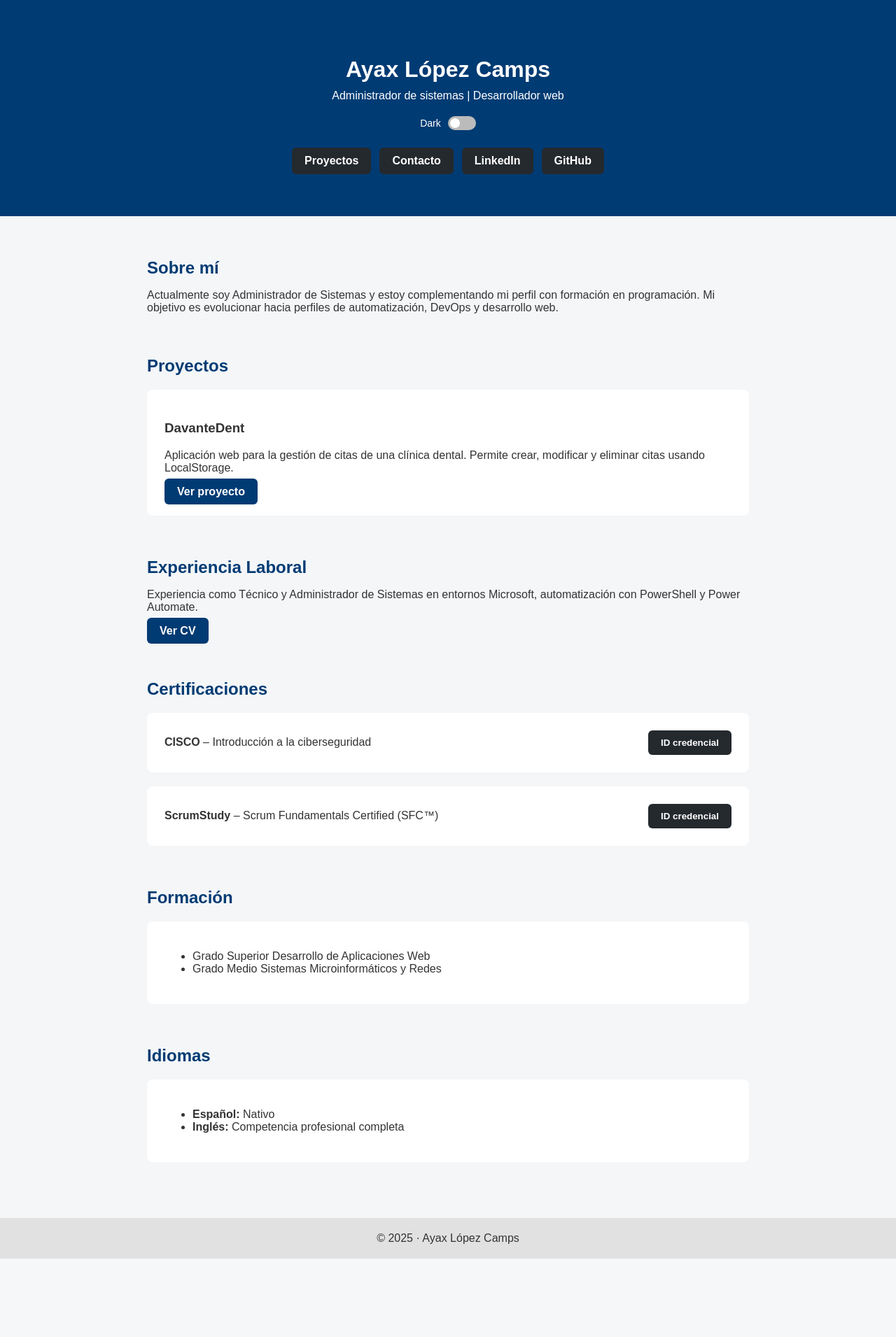
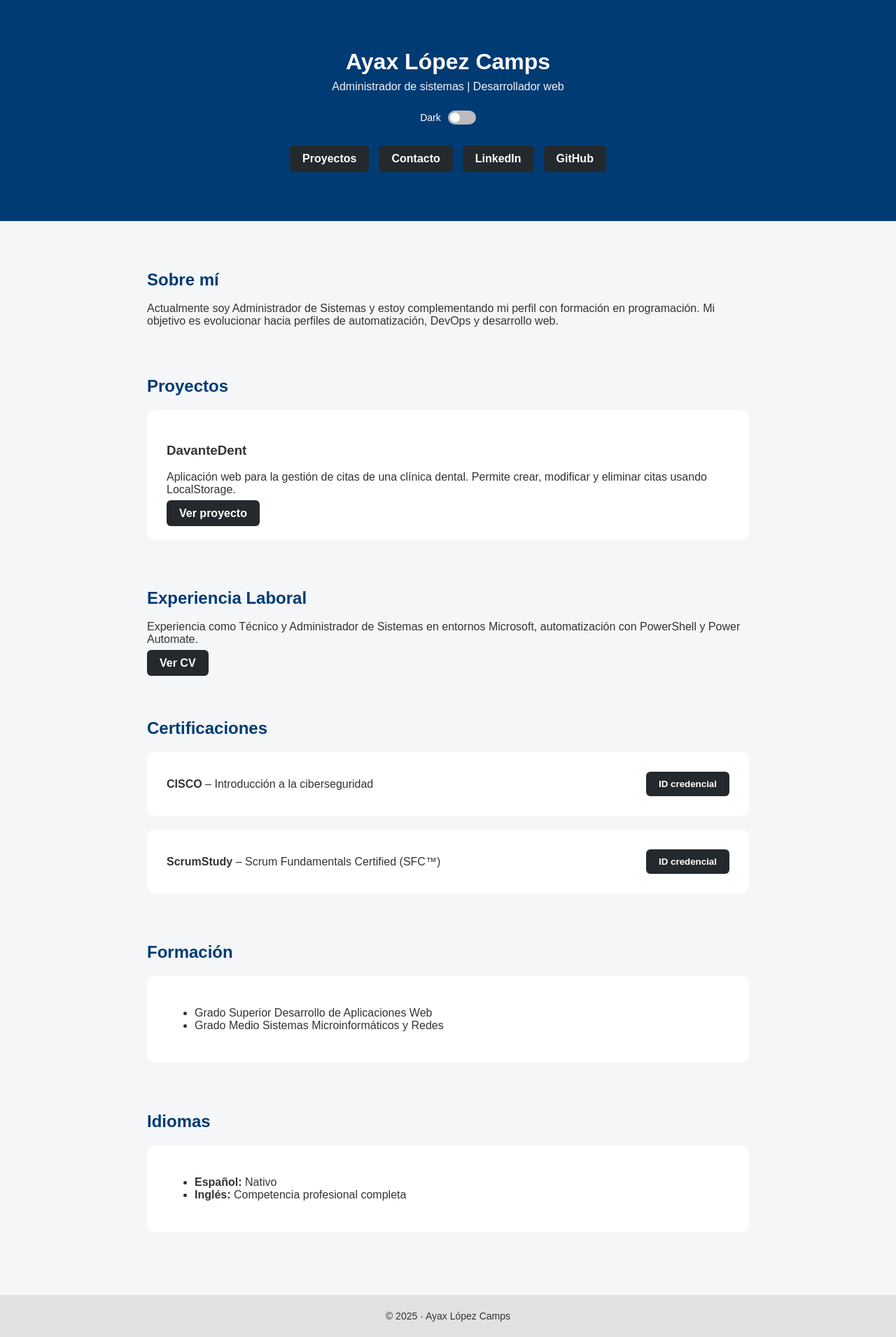
Before and after one commit to Ayaxlc/Ayaxlc.github.io, a PHP site: page / in a window 1280 px wide. Shown: the whole page at 70% size. Before the commit the page ends 1799 px from the top, so only its background shows below. Run offline with PHP 8.4, Linux system fonts and the light colour scheme.

Commit message:
Update style.css

```diff
--- a/style.css
+++ b/style.css
@@ -19,20 +19,21 @@ body {
    =============================== */
 
 .hero {
-    background-color: #003b73; /* Deep Ocean Blue */
+    background-color: #003b73; /* Deep Ocean */
     color: white;
+    padding: 70px 20px;
     text-align: center;
-    padding: 60px 20px;
-    position: relative;
 }
 
 .hero h1 {
-    margin-bottom: 10px;
+    margin: 0 0 8px 0;
+    font-size: 32px;
 }
 
 .hero p {
     margin: 0;
     font-size: 16px;
+    opacity: 0.95;
 }
 
 /* ===============================
@@ -40,22 +41,22 @@ body {
    =============================== */
 
 .hero-buttons {
-    margin-top: 25px;
+    margin-top: 30px;
     display: flex;
     justify-content: center;
-    gap: 12px;
+    gap: 14px;
     flex-wrap: wrap;
 }
 
 /* ===============================
-   BOTONES GENERALES
+   BOTONES (UNIFICADOS)
    =============================== */
 
 .btn {
     text-decoration: none;
     padding: 10px 18px;
     border-radius: 6px;
-    background-color: #24292e;
+    background-color: #24292e; /* MISMO COLOR PARA TODOS */
     color: white;
     font-weight: 600;
     border: none;
@@ -68,19 +69,10 @@ body {
     transform: translateY(-1px);
 }
 
-/* Botón azul (Ver proyecto / Ver CV) */
-.btn-project {
-    background-color: #003b73;
-}
-
-.btn-project:hover {
-    background-color: #00264d;
-}
-
-/* Botón credencial */
+/* Ya no diferenciamos colores */
+.btn-project,
 .btn-credential {
     background-color: #24292e;
-    white-space: nowrap;
 }
 
 /* ===============================
@@ -89,10 +81,10 @@ body {
 
 .dark-toggle {
     display: flex;
+    justify-content: center;
     align-items: center;
-    justify-content: center;
     gap: 10px;
-    margin-top: 20px;
+    margin-top: 25px;
     font-size: 14px;
 }
 
@@ -138,28 +130,28 @@ body {
 }
 
 /* ===============================
-   CONTENEDORES
+   CONTENEDORES / SECCIONES
    =============================== */
 
 .container {
     max-width: 900px;
-    margin: 60px auto;
+    margin: 70px auto;
     padding: 0 20px;
 }
 
 h2 {
     color: #003b73;
-    margin-bottom: 15px;
+    margin-bottom: 18px;
 }
 
 /* ===============================
-   TARJETAS (TODO)
+   TARJETAS (TODAS)
    =============================== */
 
 .project-card {
     background-color: white;
-    padding: 25px;
-    border-radius: 8px;
+    padding: 28px;
+    border-radius: 10px;
     margin-top: 20px;
 }
 
@@ -169,8 +161,8 @@ h2 {
 
 .cert-item {
     display: flex;
+    justify-content: space-between;
     align-items: center;
-    justify-content: space-between;
     gap: 30px;
 }
 
@@ -185,8 +177,9 @@ h2 {
 footer {
     background-color: #e1e1e1;
     text-align: center;
-    padding: 20px;
-    margin-top: 80px;
+    padding: 22px;
+    margin-top: 90px;
+    font-size: 14px;
 }
 
 /* ===============================
@@ -215,10 +208,10 @@ body.dark footer {
     color: #cbd5f5;
 }
 
-body.dark .btn-project {
-    background-color: #2563eb;
+body.dark .btn {
+    background-color: #1f2937;
 }
 
-body.dark .btn-project:hover {
-    background-color: #1d4ed8;
+body.dark .btn:hover {
+    background-color: #000;
 }
```
